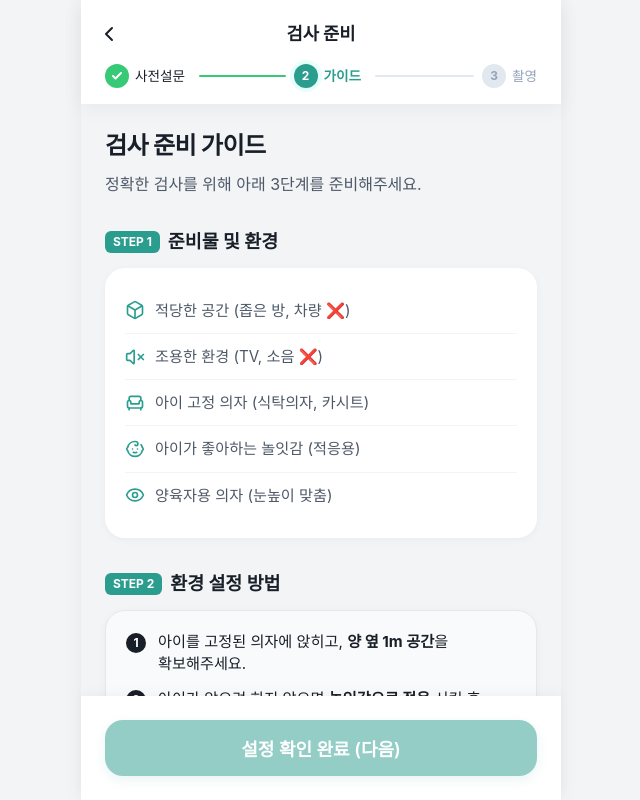
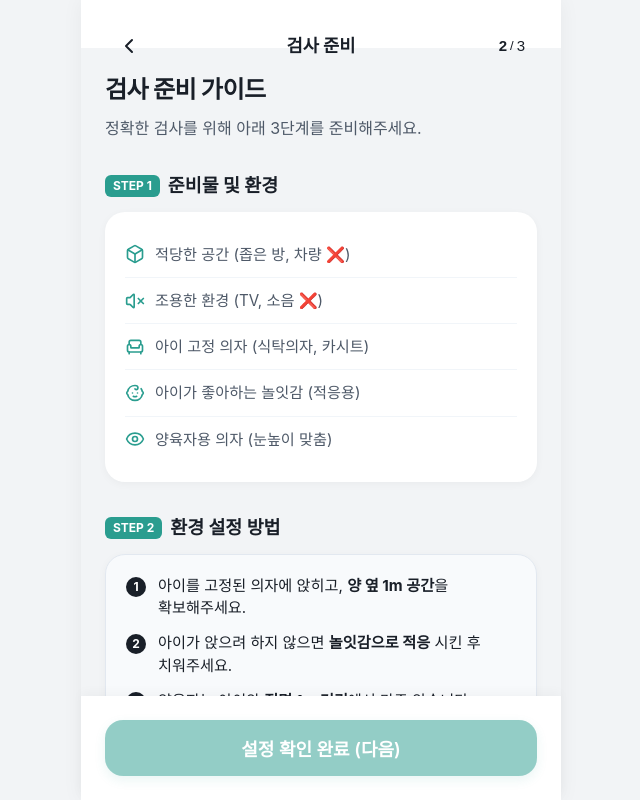
Before and after one commit to seungtae97/auti, a React (Vite) app: page /test/setup in a window 1280 px wide. Shown: the whole page, without its empty margins (319-959 px from the left). Built offline with nearby package versions, Linux system fonts and the light colour scheme.

Commit message:
Simplify WizardHeader: Replace progress bar with step text

```diff
--- a/src/components/WizardHeader/WizardHeader.css
+++ b/src/components/WizardHeader/WizardHeader.css
@@ -1,54 +1,92 @@
 .wizard-header-unified {
-    padding-bottom: 0;
-    background-color: white;
+    display: flex;
+    flex-direction: column;
+    padding: 16px 20px;
+    background-color: var(--white);
+    position: sticky;
+    top: 0;
     z-index: 50;
-    position: relative;
-    box-shadow: 0 4px 20px rgba(0, 0, 0, 0.05);
+    width: 100%;
+    /* 선 제거 (필요시 추가) */
+    /* border-bottom: 1px solid #F2F4F6; */
 }
 
 .header-top-row {
     display: flex;
     align-items: center;
     justify-content: space-between;
-    padding: 12px 16px;
-    height: 56px;
-    /* Explicit height for consistency */
-    margin-bottom: 0;
+    width: 100%;
+    height: 48px;
+    position: relative;
 }
 
 .header-left-area {
-    min-width: 40px;
+    width: 48px;
     display: flex;
+    align-items: center;
     justify-content: flex-start;
-    z-index: 60;
-    position: relative;
 }
 
 .header-center-area {
     flex: 1;
     display: flex;
-    justify-content: center;
-    align-items: center;
-}
-
-.header-right-area {
-    min-width: 40px;
-}
-
-.wizard-back-btn {
-    padding: 8px;
-    margin-left: -8px;
-    cursor: pointer;
-    background: none;
-    border: none;
-    display: flex;
     align-items: center;
     justify-content: center;
 }
 
+.header-right-area {
+    width: 48px;
+    display: flex;
+    align-items: center;
+    justify-content: flex-end;
+}
+
+.wizard-back-btn {
+    background: none;
+    border: none;
+    padding: 0;
+    cursor: pointer;
+    color: var(--grey-800);
+    display: flex;
+    align-items: center;
+    justify-content: center;
+    width: 40px;
+    height: 40px;
+    margin-left: -12px;
+}
+
 .header-title {
+    font-size: 18px;
+    font-weight: 700;
+    color: var(--grey-900);
     margin: 0;
-    font-size: 1.1rem;
+    line-height: 1.4;
+    text-align: center;
+}
+
+.step-indicator {
+    font-family: 'Pretendard', sans-serif;
+    font-size: 15px;
+    font-weight: 600;
+    color: var(--grey-400);
+    display: flex;
+    align-items: center;
+    gap: 2px;
+}
+
+.step-current {
+    color: var(--primary-color);
     font-weight: 700;
-    color: var(--text-main, #333);
 }
+
+.step-divider {
+    color: var(--grey-300);
+    font-weight: 400;
+    font-size: 13px;
+    margin: 0 1px;
+}
+
+.step-total {
+    color: var(--grey-400);
+    font-weight: 500;
+}
--- a/src/components/WizardHeader/WizardHeader.tsx
+++ b/src/components/WizardHeader/WizardHeader.tsx
@@ -1,11 +1,11 @@
 import React from 'react';
 import { ChevronLeft } from 'lucide-react';
-import { TestStageIndicator } from '../TestStageIndicator/TestStageIndicator';
 import './WizardHeader.css';
 
 interface WizardHeaderProps {
     title: string;
     currentStage: 1 | 2 | 3;
+    totalStages?: number;
     onBack?: () => void;
     showBackBtn?: boolean;
 }
@@ -13,6 +13,7 @@ interface WizardHeaderProps {
 export const WizardHeader: React.FC<WizardHeaderProps> = ({
     title,
     currentStage,
+    totalStages = 3,
     onBack,
     showBackBtn = true
 }) => {
@@ -31,9 +32,14 @@ export const WizardHeader: React.FC<WizardHeaderProps> = ({
                     <h1 className="header-title">{title}</h1>
                 </div>
 
-                <div className="header-right-area"></div> {/* Spacer for center alignment */}
+                <div className="header-right-area">
+                    <span className="step-indicator">
+                        <span className="step-current">{currentStage}</span>
+                        <span className="step-divider">/</span>
+                        <span className="step-total">{totalStages}</span>
+                    </span>
+                </div>
             </div>
-            <TestStageIndicator currentStage={currentStage} />
         </div>
     );
 };
```
